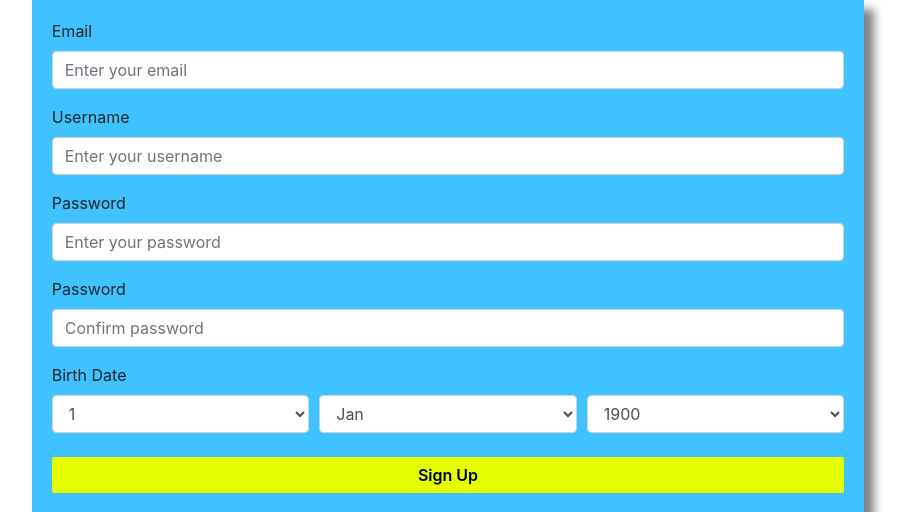
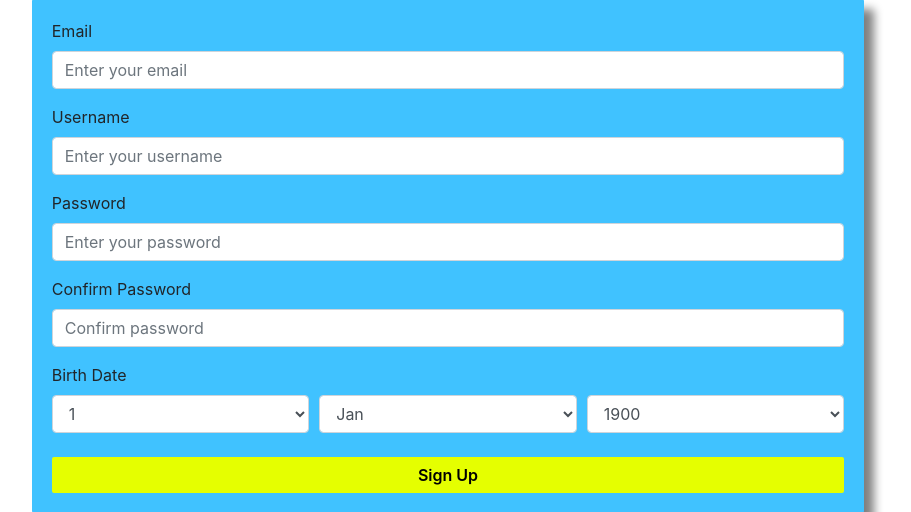
Before and after one commit to Sammy275/chatty_auth, a Flask app: page /auth/register in a window 1280 px wide. Shown: the part 87-599 px from the top of the page, without its empty margins (192-1103 px from the left). Run offline with Flask 2, Linux system fonts and the light colour scheme; some libraries are stand-ins or nearby versions.

Commit message:
Fixed some grammer

```diff
--- a/app/auth/forms.py
+++ b/app/auth/forms.py
@@ -7,7 +7,7 @@ import datetime
 class RegisterForm(FlaskForm):
     name = StringField("Username", validators=[DataRequired(), Regexp('^[A-Za-z][A-Za-z0-9_]*$', 0, "Username must have only letters, numbers, dots or underscored")])
     email = EmailField("Email", validators=[Email(), DataRequired(), Length(1, 64)])
-    password = PasswordField("Password", validators=[DataRequired(), EqualTo('confirm_pass', message='Pssword must match')])
+    password = PasswordField("Password", validators=[DataRequired(), EqualTo('confirm_pass', message='Password must match')])
     confirm_pass = PasswordField("Confirm Password", validators=[DataRequired()])
     day = SelectField("Day", choices=[(i, i) for i in range(1, 32)])
     month = SelectField("Month", choices=[(1, 'Jan'), (2, 'Feb'), (3, 'Mar'), (4, 'Apr'), (5, 'May'), (6, 'Jun'), (7, 'Jul'), (8, 'Aug'), (9, 'Sep'), (10, 'Oct'), (11, 'Nov'), (12, 'Dec')])
--- a/app/templates/auth/register.html
+++ b/app/templates/auth/register.html
@@ -50,7 +50,7 @@
         </div>
 
         <div class="form-group">
-          <label for="exampleInputConfirm">Password</label>
+          <label for="exampleInputConfirm">Confirm Password</label>
           {{ form.confirm_pass(class="form-control", id="exampleInputConfirm", placeholder="Confirm password") }}
         </div>
 
```
